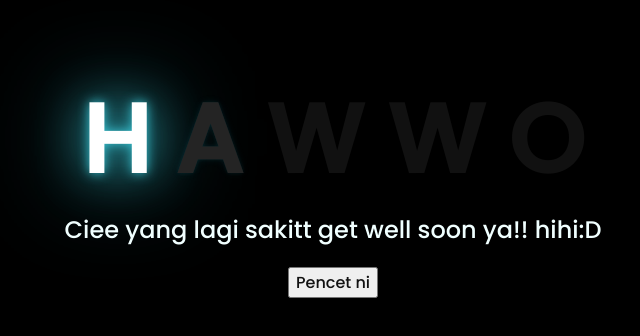
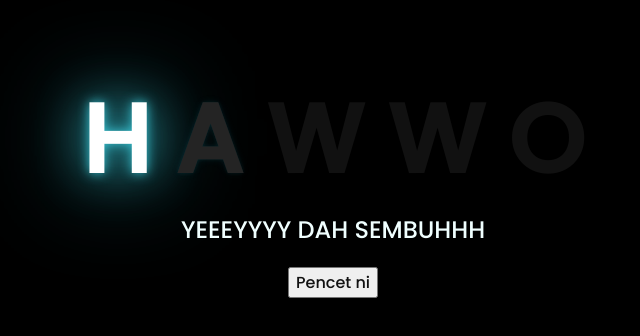
Before and after one commit to adibarabara/adibarabara.github.io, a plain HTML site: page index.html in a window 1280 px wide. Shown: the part 226-562 px from the top of the page, without its empty margins (315-955 px from the left). Drawn offline with Linux system fonts and the light colour scheme.

Commit message:
Update index.html

```diff
--- a/index.html
+++ b/index.html
@@ -20,7 +20,7 @@
         <span>O</span>
     </div>
     <div class="description">
-        <span>Ciee yang lagi sakitt get well soon ya!! hihi:D </span>
+        <span> YEEEYYYY DAH SEMBUHHH </span>
     </div>
     <div class="button">
         <button>
```
